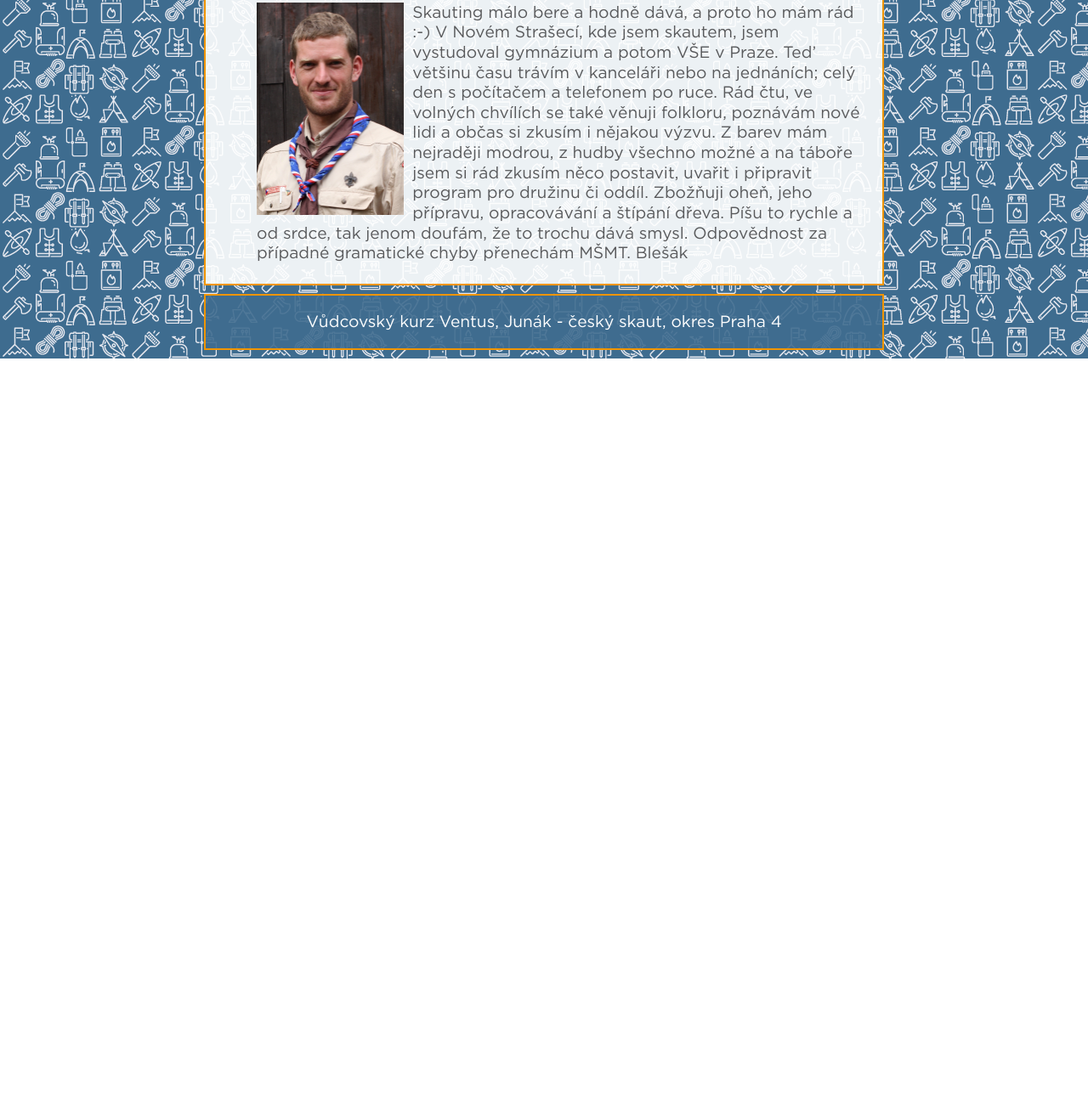
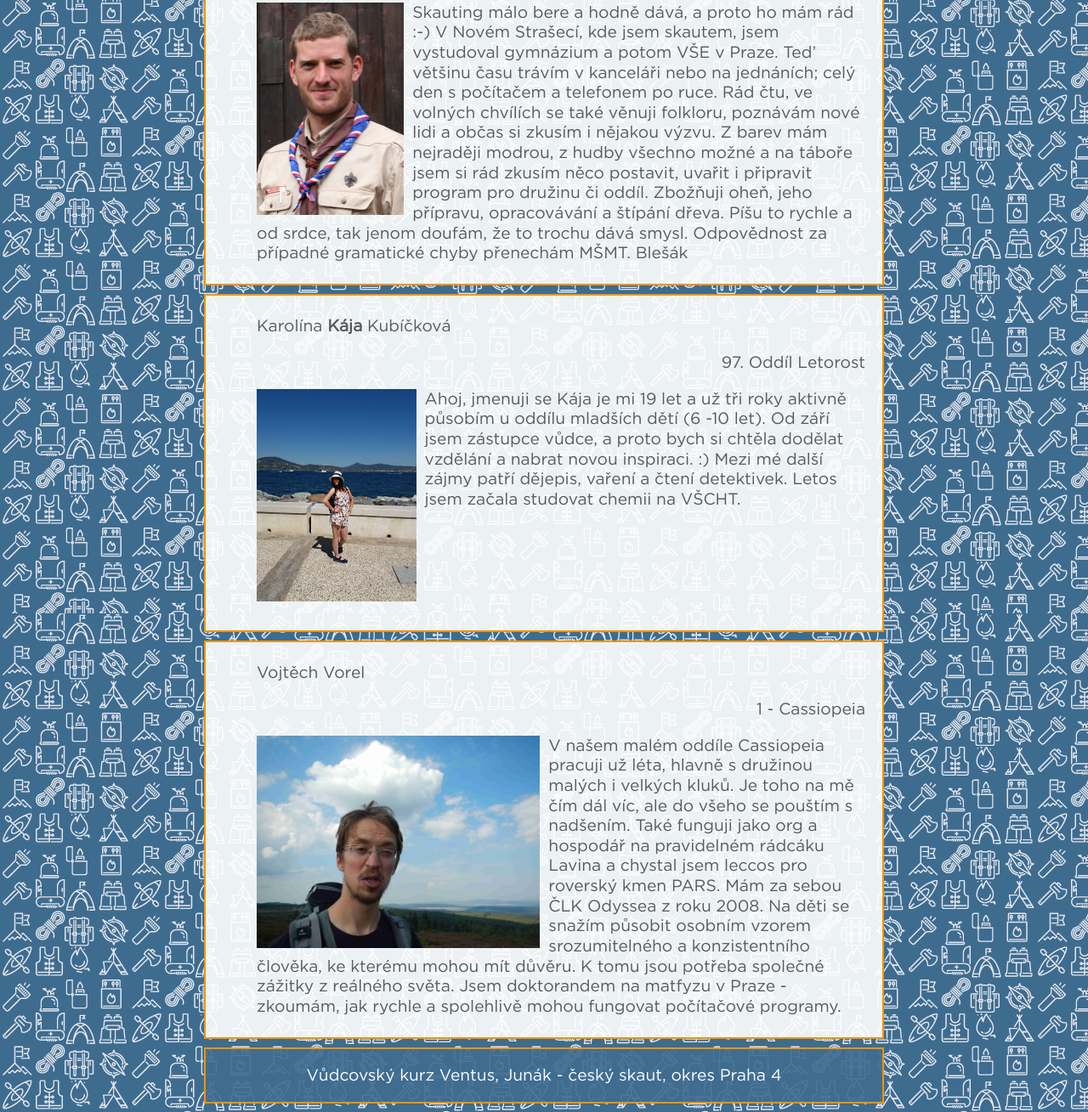
Before and after one commit to ankhthief/ventus2016, a plain HTML site: page lide.html in a window 1280 px wide. Shown: the part 5174-6483 px from the top of the page at 85% size. Before the commit the page ends 5596 px from the top, so only its background shows below. Drawn offline with Linux system fonts and the light colour scheme.

Commit message:
ucastnici
přidání dalších účastníků

```diff
--- a/lide.html
+++ b/lide.html
@@ -202,7 +202,7 @@ Mám ráda sport (všech druhů), dobré (a zdravé) jídlo, zábavu, přátele
 
 		<a href="img/ventus_barca.jpg"><img style="float: left; margin-right: 10px" src="img/ventus_barca.jpg" height="250" alt="barca" ></a>
 		Vedu už třetím rokem vlčata, je to docela sranda, protože to mělo být spíš dočasné řešení. Všichni mi říkají spís Barčo než Klíště, což mi vůbec nevadí. Ráda tancuju a taky horolezim a pak spoustu dalších věcí. Jsem zvědavá co nás čeká a jestli potkám nějaký suprácký nový rovery!
-	</br></br></br></br></br></br>
+	<br><br><br><br><br><br>
 	</p>
 	</div>
 
@@ -219,6 +219,32 @@ V Novém Strašecí, kde jsem skautem, jsem vystudoval gymnázium a potom VŠE v
 	</p>
 	</div>
 
+	<div class="underbody">
+	<p>
+	Karolína <b>Kája</b> Kubíčková
+	<p style="text-align: right">
+	97. Oddíl Letorost</br></p>
+
+		<a href="img/ventus_kaja_k.jpg"><img style="float: left; margin-right: 10px" src="img/ventus_kaja_k.jpg" height="250" alt="kaja" ></a>
+		Ahoj, jmenuji se Kája je mi 19 let a už tři roky aktivně působím u oddílu mladších dětí (6 -10 let). Od září jsem zástupce vůdce, a proto bych si chtěla dodělat vzdělání a nabrat novou inspiraci. :) Mezi mé další zájmy patří dějepis, vaření a čtení detektivek. Letos jsem začala studovat chemii na VŠCHT.
+	<br><br><br><br><br><br>
+	</p>
+	</div>
+
+
+	<div class="underbody">
+	<p>
+	Vojtěch Vorel
+	<p style="text-align: right">
+	1 - Cassiopeia</br></p>
+
+		<a href="img/ventus_vojta.jpg"><img style="float: left; margin-right: 10px" src="img/ventus_vojta.jpg" height="250" alt="vojta" ></a>
+		V našem malém oddíle Cassiopeia pracuji už léta, hlavně s družinou malých i velkých kluků. Je toho na mě čím dál víc, ale do všeho se pouštím s nadšením. Také funguji jako org a hospodář na pravidelném rádcáku Lavina a chystal jsem leccos pro roverský kmen PARS. Mám za sebou ČLK Odyssea z roku 2008.
+Na děti se snažím působit osobním vzorem srozumitelného a konzistentního člověka, ke kterému mohou mít důvěru. K tomu jsou potřeba společné zážitky z reálného světa.
+Jsem doktorandem na matfyzu v Praze - zkoumám, jak rychle a spolehlivě mohou fungovat počítačové programy.
+	</br>
+	</p>
+	</div>
 
 
   </div>
```
Also changed, not shown: img/ventus_kaja_k.jpg (added), img/ventus_vojta.jpg (added).
